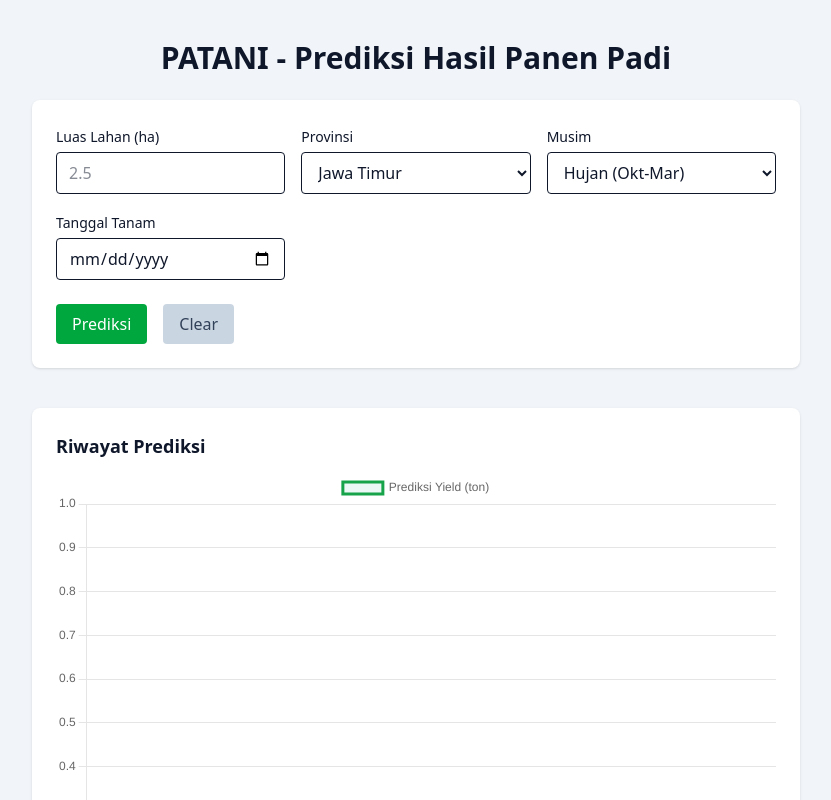
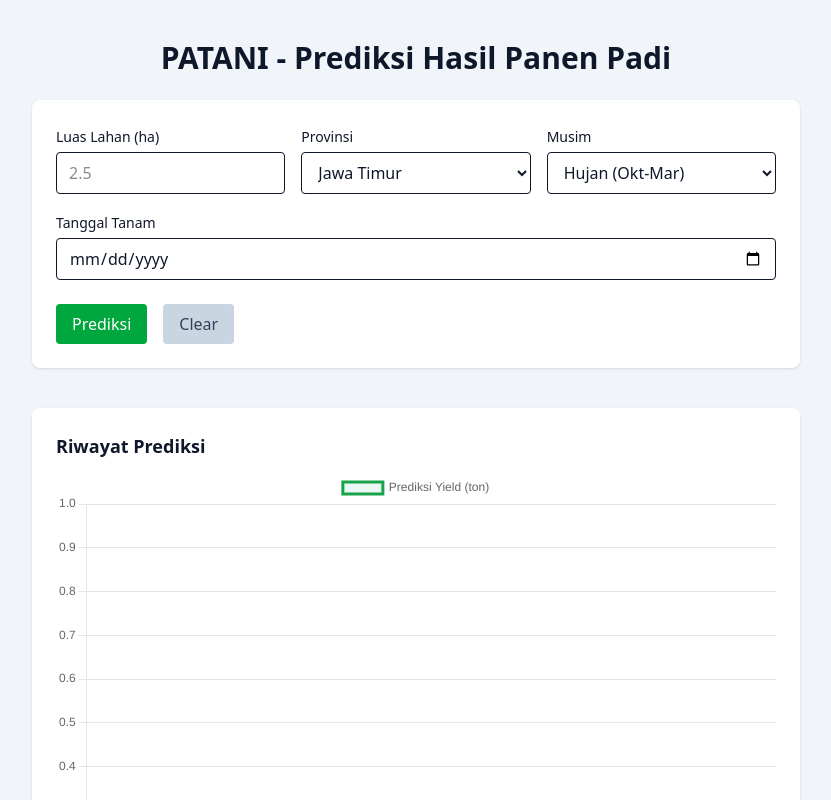
Before and after one commit to Apexionn/frontend_ai, a React (Vite) app: page / in a window 1280 px wide. Shown: the top 800 px of the page, without its empty margins (224-1055 px from the left). Built offline with nearby package versions, Linux system fonts and the light colour scheme.

Commit message:
Update Form

```diff
--- a/src/components/FormPredict.jsx
+++ b/src/components/FormPredict.jsx
@@ -26,6 +26,9 @@ export default function FormPredict({ onResult }) {
     setError("");
 
     // VALIDASI FORM
+    if(luas > 200){
+      setError("Luas Lahan tidak boleh lebih dari 200!");
+    }
     if (!luas || !provinsi || !musim || !tanggalTanam) {
       setError("Semua field wajib diisi, termasuk tanggal tanam.");
       return;
@@ -63,7 +66,6 @@ export default function FormPredict({ onResult }) {
         return;
       }
 
-      // KIRIM HASIL KE PARENT COMPONENT
       onResult(data);
 
     } catch (err) {
@@ -74,9 +76,7 @@ export default function FormPredict({ onResult }) {
     setLoading(false);
   }
 
-  // ==============================
-  //      HANDLE RESET
-  // ==============================
+  // HANDLE RESET
   function handleClear() {
     setLuas("");
     setProvinsi("Jawa Timur");
@@ -123,7 +123,7 @@ export default function FormPredict({ onResult }) {
           </select>
         </div>
 
-        <div>
+      <div className="md:col-span-3">
         <label className="text-sm font-medium">Tanggal Tanam</label>
         <input
           type="date"
@@ -132,7 +132,6 @@ export default function FormPredict({ onResult }) {
           className="mt-1 w-full border rounded px-3 py-2"
         />
       </div>
-
       </div>
 
       {error && (
```
Lines whose indentation alone changed are shown as unchanged.
